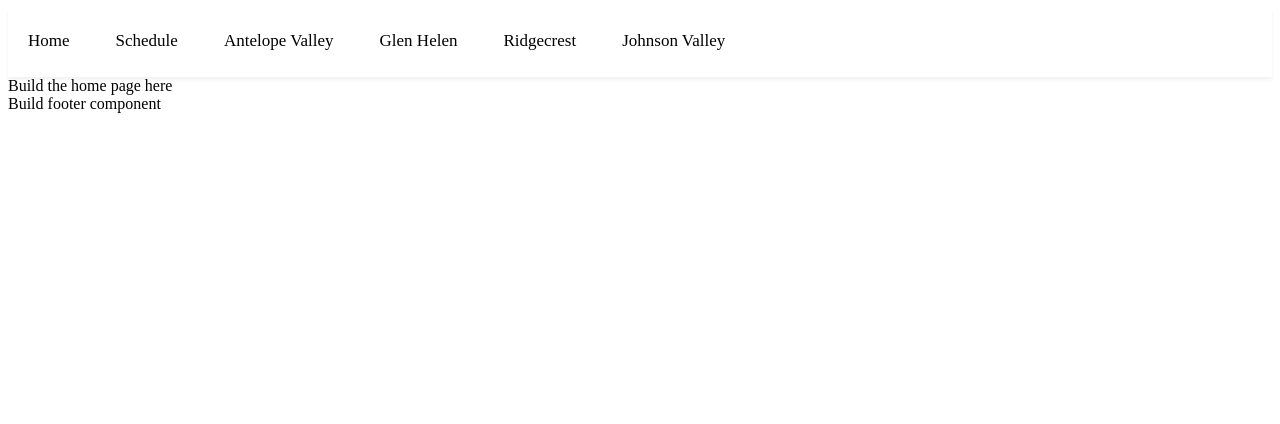
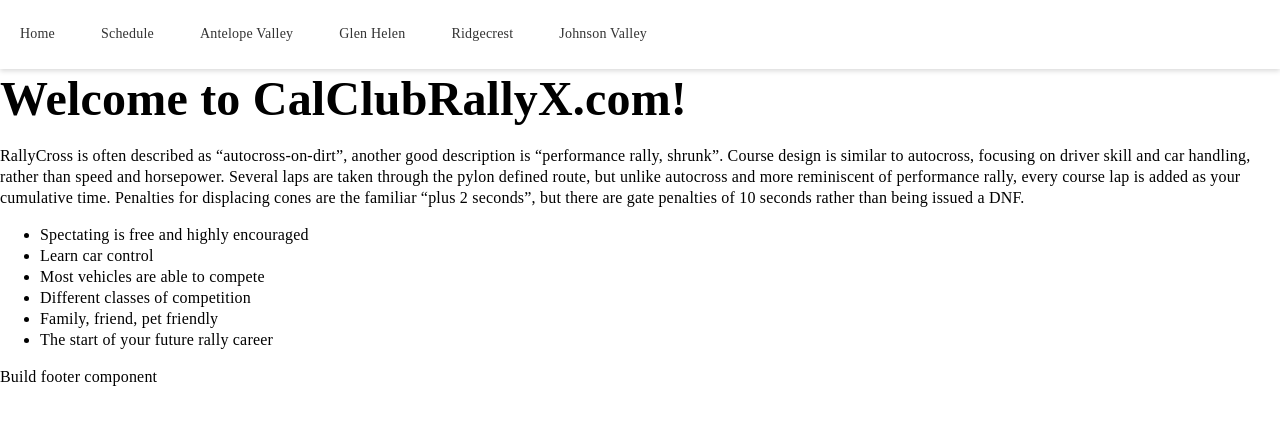
Before and after one commit to wheelsdirty/calclubrallyx, a Nuxt app: page / in a window 1280 px wide. Shown: the top 424 px of the page. Built offline with nearby package versions, Linux system fonts and the light colour scheme.

Commit message:
Some styling and home page content

```diff
--- a/nuxt.config.ts
+++ b/nuxt.config.ts
@@ -3,6 +3,7 @@
   telemetry: false,
   srcDir: 'src/',
   devtools: { enabled: true },
+  css: ['@/assets/scss/default.scss'],
   app: {
     head: {
       htmlAttrs: {
--- /dev/null
+++ b/src/assets/scss/default.scss
@@ -0,0 +1,29 @@
+@font-face {
+  font-family: "Antic Slab";
+  font-style: normal;
+  font-weight: 400;
+  src: local("AnticSlab-Regular"), url("assets/fonts/AnticSlab-Regular.ttf") format("ttf");
+  font-display: swap;
+}
+
+h1, h2, h3 {
+  font-family: "Antic Slab", serif;
+  color: black;
+  font-weight: bold;
+  margin: 0;
+}
+
+h1 {
+  font-size: 48px;
+  line-height: 60px;
+}
+
+body {
+  font-family: "Antic Slab", serif;
+  font-size: 16px; // add to standardized typography file
+  line-height: 21px;
+  color: black;
+  letter-spacing: 0.2px;
+  margin: 0;
+  padding: 0;
+}
--- a/src/components/layout/NavbarItems.vue
+++ b/src/components/layout/NavbarItems.vue
@@ -24,7 +24,7 @@
   { text: 'Antelope Valley', route: '/antelope-valley', target: '_self' },
   { text: 'Glen Helen', route: '/glen-helen', target: '_self' },
   { text: 'Ridgecrest', route: '/ridgecrest', target: '_self' },
-  { text: 'Johnson Valley', route: '/johnson-valley', target: 'self' }
+  { text: 'Johnson Valley', route: '/johnson-valley', target: '_self' }
 ]
 </script>
 
@@ -36,7 +36,7 @@
   top: 0;
   height: 69px;
   background-color: white;
-  box-shadow: 0px 3px 3px 0px #0000000D;
+  box-shadow: 0px 2px 5px 0px #DADADA;
   z-index: 5;
 }
 
@@ -62,12 +62,12 @@
 }
 
 .nav-item {
-  font-size: 17px;
+  font-size: 14px;
   text-decoration: none;
-  color: black;
+  color: #333333;
 
   &:hover {
-    color: grey;
+    color: #FF6900;
   }
 }
 
--- a/src/pages/antelope-valley.vue
+++ b/src/pages/antelope-valley.vue
@@ -1,7 +1,7 @@
 <template>
-  <div>
+  <h1>
     Antelope Valley Page
-  </div>
+  </h1>
 </template>
 
 <script setup>
--- a/src/pages/glen-helen.vue
+++ b/src/pages/glen-helen.vue
@@ -1,7 +1,7 @@
 <template>
-  <div>
+  <h1>
     Glen Helen Page here
-  </div>
+  </h1>
 </template>
 
 <script setup>
--- a/src/pages/index.vue
+++ b/src/pages/index.vue
@@ -1,7 +1,38 @@
 <template>
-  <div>
-    Build the home page here
-  </div>
+  <main>
+    <h1>
+      Welcome to CalClubRallyX.com!
+    </h1>
+    <p>
+      RallyCross is often described as “autocross-on-dirt”, another good description is
+      “performance rally, shrunk”. Course design is similar to autocross, focusing on driver
+      skill and car handling, rather than speed and horsepower. Several laps are taken through
+      the pylon defined route, but unlike autocross and more reminiscent of performance rally,
+      every course lap is added as your cumulative time. Penalties for displacing cones are the
+      familiar “plus 2 seconds”, but there are gate penalties of 10 seconds rather than being
+      issued a DNF.
+    </p>
+    <ul>
+      <li>
+        Spectating is free and highly encouraged
+      </li>
+      <li>
+        Learn car control
+      </li>
+      <li>
+        Most vehicles are able to compete
+      </li>
+      <li>
+        Different classes of competition
+      </li>
+      <li>
+        Family, friend, pet friendly
+      </li>
+      <li>
+        The start of your future rally career
+      </li>
+    </ul>
+  </main>
 </template>
 
 <script setup>
--- a/src/pages/johnson-valley.vue
+++ b/src/pages/johnson-valley.vue
@@ -1,7 +1,7 @@
 <template>
-  <div>
+  <h1>
     Johnson Valley Page Here
-  </div>
+  </h1>
 </template>
 
 <script setup>
--- a/src/pages/ridgecrest.vue
+++ b/src/pages/ridgecrest.vue
@@ -1,7 +1,7 @@
 <template>
-  <div>
+  <h1>
     Ridgecrest Page here
-  </div>
+  </h1>
 </template>
 
 <script setup>
--- a/src/pages/schedule.vue
+++ b/src/pages/schedule.vue
@@ -1,7 +1,7 @@
 <template>
-  <div>
+  <h1>
     Schedule Page Here
-  </div>
+  </h1>
 </template>
 
 <script setup>
```
Also changed, not shown: src/assets/fonts/AnticSlab-Regular.ttf (added), 1 other file (tests, documents, lock files or other folders).
